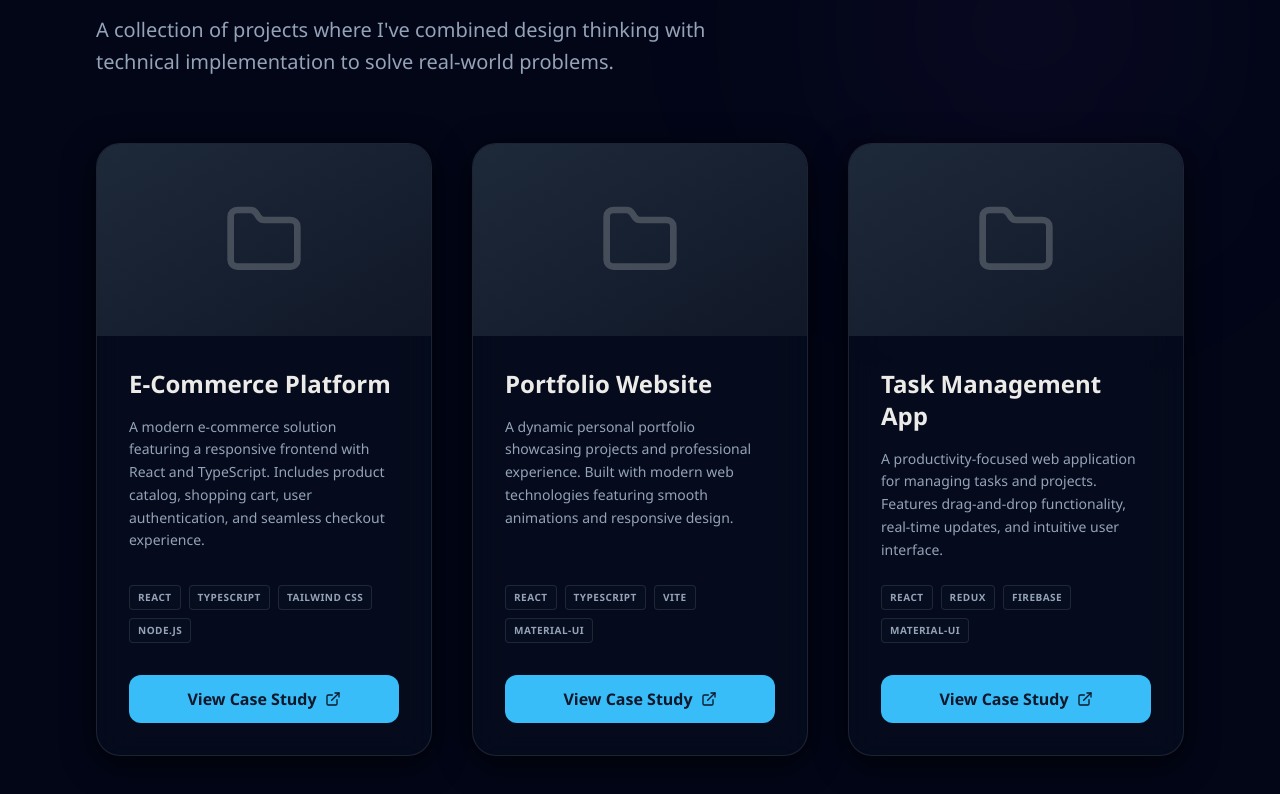
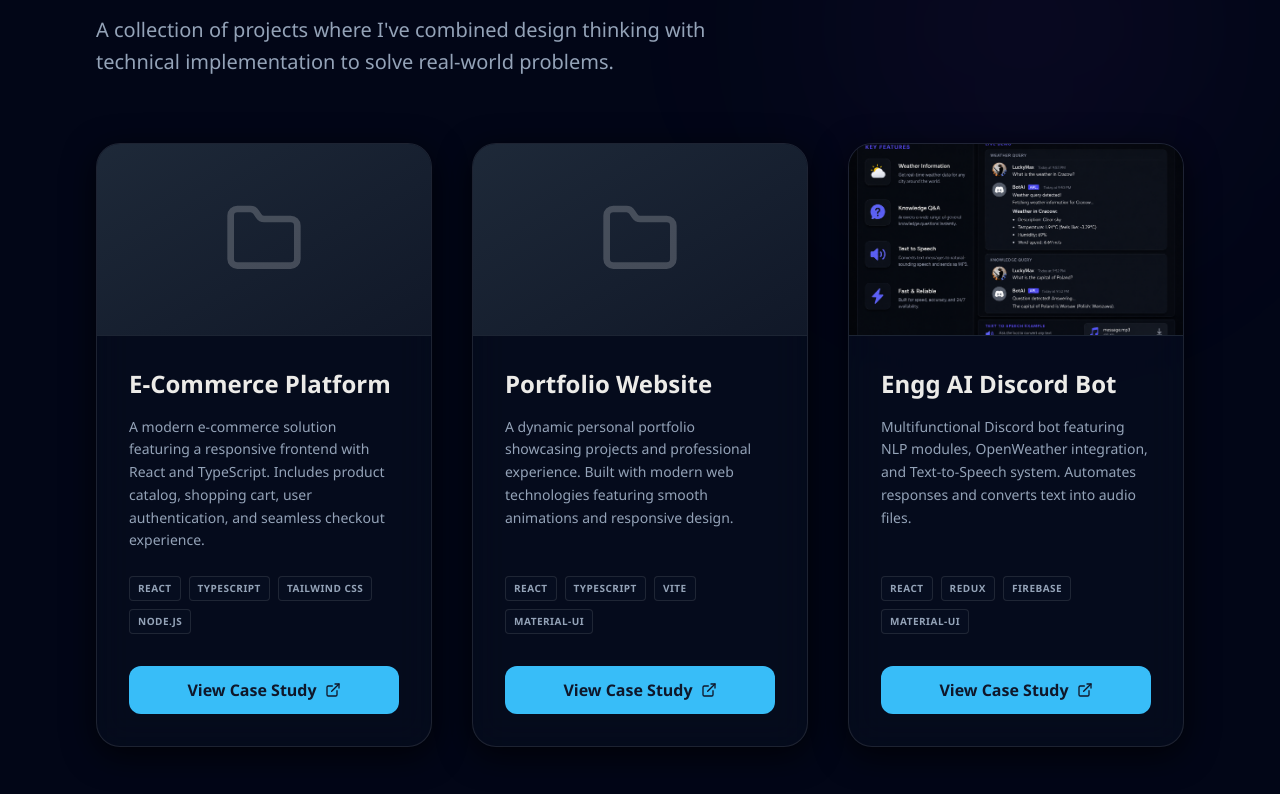
Before and after one commit to PSylwester/Portfolio, a React (Vite) app: page / in a window 1280 px wide. Shown: the part 2081-2875 px from the top of the page. Built offline with nearby package versions, Linux system fonts and the light colour scheme.

Commit message:
add mockup for one project

```diff
--- a/src/components/sections/Project.tsx
+++ b/src/components/sections/Project.tsx
@@ -9,6 +9,7 @@ interface Project {
   descKey: string;
   technologies: string[];
   link?: string;
+  image?: string;
 }
 
 const projects: Project[] = [
@@ -28,10 +29,11 @@ const projects: Project[] = [
   },
   {
     id: 3,
-    titleKey: 'projects.items.task_manager.title',
-    descKey: 'projects.items.task_manager.description',
+    titleKey: 'projects.items.ai_bot.title',
+    descKey: 'projects.items.ai_bot.description',
     technologies: ['React', 'Redux', 'Firebase', 'Material-UI'],
-    link: '#',
+    link: 'https://github.com/PSylwester/AI-discord-bot',
+    image: 'src/assets/mockup_AI_BOT.png',
   },
 ];
 
@@ -56,16 +58,32 @@ export default function Projects() {
           </p>
         </header>
 
-        <div className="grid grid-cols-1 md:grid-cols-2 lg:grid-cols-3 gap-10 relative z-10 ">
+        <div className="grid grid-cols-1 md:grid-cols-2 lg:grid-cols-3 gap-10 relative z-10">
           {projects.map((project) => (
             <div
               key={project.id}
               className="glass group flex flex-col rounded-3xl border border-white/10 overflow-hidden hover:border-blue-500/50 transition-all duration-500 hover:shadow-[0_20px_50px_rgba(8,_112,_184,_0.1)] cursor-pointer"
             >
-              <div className="h-48 w-full bg-gradient-to-br dark:from-gray-800 dark:to-gray-900 from-[color:var(--color-accent)]/50 to-gray-800/50 relative overflow-hidden">
-                <div className="absolute inset-0 flex items-center justify-center opacity-20 group-hover:scale-110 transition-transform duration-500">
-                  <Folder size={80} className="text-white" />
-                </div>
+              {/* Sekcja grafiki / podglądu */}
+              <div className="h-48 w-full bg-gray-900 relative overflow-hidden border-b border-white/5">
+                {project.image ? (
+                  <>
+                    <img
+                      src={project.image}
+                      alt={t(project.titleKey)}
+                      className="w-full h-full object-cover object-center group-hover:scale-110 transition-transform duration-700"
+                    />
+                    {/* Nakładka (overlay) dla lepszego efektu hover */}
+                    <div className="absolute inset-0 bg-[color:var(--color-accent)]/5 opacity-0 group-hover:opacity-100 transition-opacity duration-500" />
+                  </>
+                ) : (
+                  /* Fallback - stan gdy nie ma zdjęcia */
+                  <div className="absolute inset-0 bg-gradient-to-br dark:from-gray-800 dark:to-gray-900 from-[color:var(--color-accent)]/20 to-gray-800/50 flex items-center justify-center">
+                    <div className="opacity-20 group-hover:scale-110 transition-transform duration-500">
+                      <Folder size={80} className="text-white" />
+                    </div>
+                  </div>
+                )}
               </div>
 
               <div className="p-8 flex flex-col flex-grow">
--- a/src/locales/en.json
+++ b/src/locales/en.json
@@ -45,9 +45,9 @@
         "title": "Portfolio Website",
         "description": "A dynamic personal portfolio showcasing projects and professional experience. Built with modern web technologies featuring smooth animations and responsive design."
       },
-      "task_manager": {
-        "title": "Task Management App",
-        "description": "A productivity-focused web application for managing tasks and projects. Features drag-and-drop functionality, real-time updates, and intuitive user interface."
+      "ai_bot": {
+        "title": "Engg AI Discord Bot",
+        "description": "Multifunctional Discord bot featuring NLP modules, OpenWeather integration, and Text-to-Speech system. Automates responses and converts text into audio files."
       }
     }
   },
--- a/src/locales/pl.json
+++ b/src/locales/pl.json
@@ -46,9 +46,9 @@
         "title": "Strona Portfolio",
         "description": "Dynamiczne portfolio osobiste prezentujące projekty i doświadczenie zawodowe. Zbudowane z użyciem nowoczesnych technologii, charakteryzuje się płynnymi animacjami i responsywnym designem."
       },
-      "task_manager": {
-        "title": "Aplikacja do zadań",
-        "description": "Skoncentrowana na produktywności aplikacja do zarządzania zadaniami i projektami. Posiada funkcjonalność drag-and-drop, aktualizacje w czasie rzeczywistym i intuicyjny interfejs."
+      "ai_bot": {
+        "title": "Inż. Bot AI Discord",
+        "description": "Multifunkcyjny bot Discord z modułem NLP, integracją OpenWeather oraz systemem Text-to-Speech. Automatyzuje odpowiedzi i przetwarza tekst na pliki audio."
       }
     }
   },
```
Also changed, not shown: src/assets/mockup_AI_BOT.png (added).
